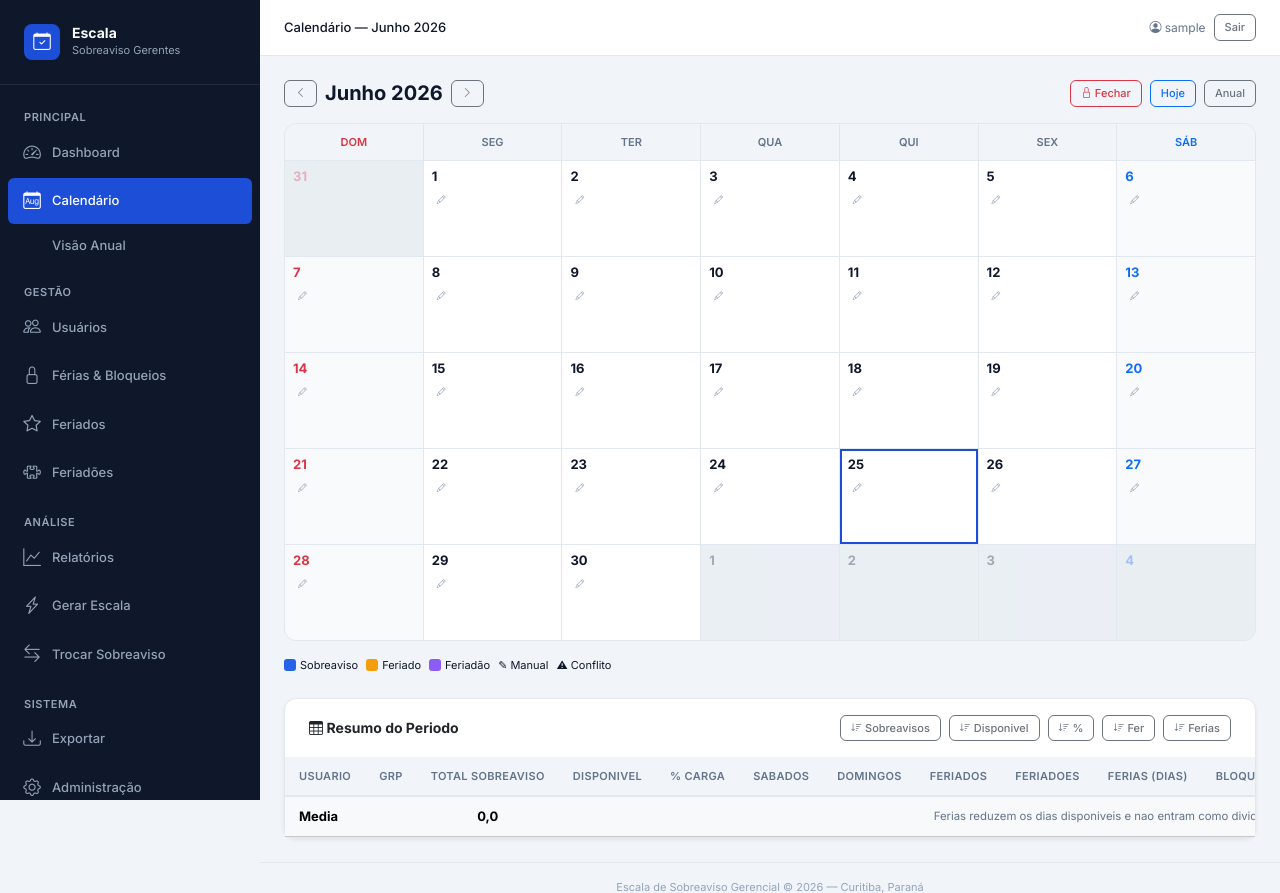
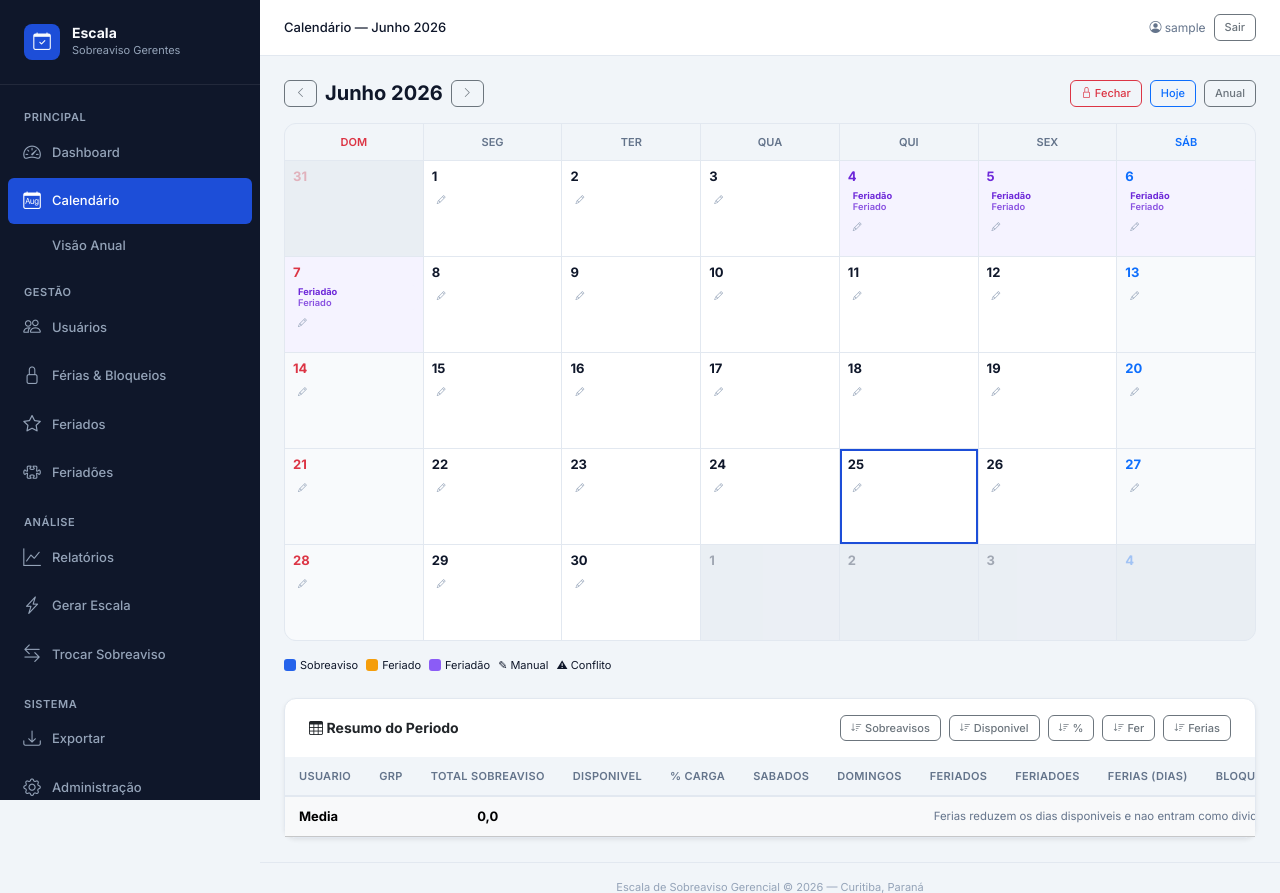
Before and after one commit to daesimioni/escala-gerencial, a Django app: page /calendario/ in a window 1280 px wide. Shown: the top 893 px of the page. Run offline with Django 5.2, Linux system fonts and the light colour scheme; the visitor is signed in with stand-in values (Sample User, id 1); data that the repository does not hold is empty.

Commit message:
Ajusta redistribuicao de ferias e feriadoes

```diff
--- a/escalas/services.py
+++ b/escalas/services.py
@@ -621,7 +621,10 @@ def encontrar_melhor_par(bloco, stats_cache):
 
 # ─── Scale Generation ────────────────────────────────────────────────────────
 
-def gerar_escala_mensal(ano, mes, preservar_manuais=True, usuario_log=None, forcar=False):
+def gerar_escala_mensal(
+    ano, mes, preservar_manuais=True, usuario_log=None, forcar=False,
+    data_minima=None,
+):
     """
     Generate/regenerate on-call schedule for a full month.
 
@@ -642,6 +645,12 @@ def gerar_escala_mensal(ano, mes, preservar_manuais=True, usuario_log=None, forc
         )
         return 0, [f'Mês {mes:02d}/{ano} está fechado e não pode ser alterado.']
 
+    primeiro_dia_mes = date(ano, mes, 1)
+    if data_minima and data_minima.year == ano and data_minima.month == mes:
+        inicio_regeneracao = data_minima
+    else:
+        inicio_regeneracao = primeiro_dia_mes
+
     blocos = get_blocos_cobertura(ano, mes)
 
     # Collect manual assignments to preserve
@@ -652,9 +661,11 @@ def gerar_escala_mensal(ano, mes, preservar_manuais=True, usuario_log=None, forc
         ):
             manuais[ed.data] = ed
 
-    # Remove existing automatic assignments for the month (preserve MANUAL, CONFIRMADA, FECHADA, BLOQUEADA)
+    # Remove only assignments inside the regeneration window.
+    # Earlier days in the same month are part of the already published rota.
     EscalaDia.objects.filter(
-        data__year=ano, data__month=mes, status='AUTOMATICA'
+        data__year=ano, data__month=mes, data__gte=inicio_regeneracao,
+        status='AUTOMATICA',
     ).delete()
 
     stats_cache = build_stats_cache()
@@ -663,8 +674,8 @@ def gerar_escala_mensal(ano, mes, preservar_manuais=True, usuario_log=None, forc
     erros = []
 
     for bloco in blocos:
-        # Skip days already covered by manual assignments
-        uncovered = [d for d in bloco['days'] if d not in manuais]
+        # Skip days before the requested regeneration window or already covered manually.
+        uncovered = [d for d in bloco['days'] if d >= inicio_regeneracao and d not in manuais]
         if not uncovered:
             continue
 
@@ -804,12 +815,15 @@ def regenerar_apos_data(data_inicio, usuario_log=None):
     erros = []
     meses_pulados = []
 
-    # Regenerate current month + next 5 months, skipping locked ones
-    for _ in range(6):
+    # Regenerate current month from data_inicio, then the next 5 full months.
+    for indice_mes in range(6):
         if is_mes_fechado(ano_atual, mes_atual):
             meses_pulados.append(f'{mes_atual:02d}/{ano_atual}')
         else:
-            c, e = gerar_escala_mensal(ano_atual, mes_atual, True, usuario_log)
+            data_minima = data_inicio if indice_mes == 0 else None
+            c, e = gerar_escala_mensal(
+                ano_atual, mes_atual, True, usuario_log, data_minima=data_minima
+            )
             criados += c
             if e:
                 erros.extend(e)
--- a/escalas/views.py
+++ b/escalas/views.py
@@ -71,6 +71,15 @@ def _get_calendar_context(ano, mes):
     for ed in EscalaDia.objects.filter(data__year=ano, data__month=mes).select_related('s1', 's2', 's1__grupo', 's2__grupo'):
         assignments[ed.data] = ed
 
+    # Load coverage metadata for holidays, long weekends and regular weekends.
+    cobertura_por_dia = {}
+    for bloco in get_blocos_cobertura(ano, mes):
+        for bloco_dia in bloco['days']:
+            cobertura_por_dia[bloco_dia] = {
+                'type': bloco['type'],
+                'nome': bloco['nome'],
+            }
+
     # Load blocks
     blocos_usuarios = {}
     for blk in BloqueioUsuario.objects.select_related('usuario'):
@@ -94,17 +103,19 @@ def _get_calendar_context(ano, mes):
         day_info['blocks'] = blocos_usuarios.get(d, [])
         day_info['has_conflict'] = day_info['assignment'].tem_conflito if day_info.get('assignment') else False
 
+        cobertura = cobertura_por_dia.get(d, {})
+        day_info['coverage_type'] = cobertura.get('type', '')
+        day_info['coverage_name'] = cobertura.get('nome', '')
+
         # Determine day type for visual
         ed = assignments.get(d)
-        if ed:
-            if ed.feriadao:
-                day_info['day_type'] = 'feriadao'
-            elif ed.feriado:
-                day_info['day_type'] = 'feriado'
-            elif ed.fim_de_semana:
-                day_info['day_type'] = 'fim_de_semana'
-            else:
-                day_info['day_type'] = 'comum'
+        coverage_type = day_info['coverage_type']
+        if (ed and ed.feriadao) or coverage_type == 'FERIADAO':
+            day_info['day_type'] = 'feriadao'
+        elif (ed and ed.feriado) or coverage_type == 'FERIADO':
+            day_info['day_type'] = 'feriado'
+        elif (ed and ed.fim_de_semana) or coverage_type == 'FIM_DE_SEMANA':
+            day_info['day_type'] = 'fim_de_semana'
         else:
             day_info['day_type'] = 'fim_de_semana' if day_info['is_weekend'] else 'comum'
 
--- a/static/css/estilo.css
+++ b/static/css/estilo.css
@@ -677,6 +677,38 @@ h3 { font-size: var(--font-size-2xl); }
   margin-bottom: 2px;
 }
 
+.calendar-type-badge {
+  display: block;
+  width: 100%;
+  margin-bottom: 2px;
+  padding: 1px 5px;
+  border-radius: 3px;
+  font-size: .58rem;
+  font-weight: 700;
+  line-height: 1.25;
+  white-space: nowrap;
+  overflow: hidden;
+  text-overflow: ellipsis;
+}
+
+.calendar-type-badge span {
+  display: block;
+  font-weight: 600;
+  opacity: .8;
+  overflow: hidden;
+  text-overflow: ellipsis;
+}
+
+.calendar-type-badge.feriado {
+  background: var(--color-feriado-light);
+  color: var(--color-feriado-text);
+}
+
+.calendar-type-badge.feriadao {
+  background: var(--color-feriadao-light);
+  color: var(--color-feriadao-text);
+}
+
 .feriado-cell .calendar-day-num { color: var(--color-feriado-text); }
 .feriadao-cell .calendar-day-num { color: var(--color-feriadao-text); }
 
--- a/templates/escalas/calendario.html
+++ b/templates/escalas/calendario.html
@@ -52,6 +52,11 @@
         <div class="calendar-day-num {% if day.dow == 6 %}text-danger{% elif day.dow == 5 %}text-primary{% endif %}">
           {{ day.date.day }}
         </div>
+        {% if day.day_type == 'feriadao' %}
+          <div class="calendar-type-badge feriadao" title="{{ day.coverage_name|default:'Feriadao' }}">Feriad&atilde;o{% if day.coverage_name %}<span>{{ day.coverage_name }}</span>{% endif %}</div>
+        {% elif day.day_type == 'feriado' %}
+          <div class="calendar-type-badge feriado" title="{{ day.coverage_name|default:'Feriado' }}">Feriado{% if day.coverage_name %}<span>{{ day.coverage_name }}</span>{% endif %}</div>
+        {% endif %}
 
         <!-- Indicators -->
         {% if day.assignment and day.assignment.manual or day.has_conflict %}
@@ -116,6 +121,11 @@
           <!-- Day info -->
           <div class="day-info">
             <div style="font-weight:600;font-size:.8rem">{{ day.date|date:"d/m/Y" }}</div>
+            {% if day.day_type == 'feriadao' %}
+              <span class="badge badge-feriadao" title="{{ day.coverage_name|default:'Feriadao' }}">Feriad&atilde;o{% if day.coverage_name %} - {{ day.coverage_name }}{% endif %}</span>
+            {% elif day.day_type == 'feriado' %}
+              <span class="badge badge-feriado" title="{{ day.coverage_name|default:'Feriado' }}">Feriado{% if day.coverage_name %} - {{ day.coverage_name }}{% endif %}</span>
+            {% endif %}
             {% if day.assignment %}
               {% if day.assignment.s1 %}
                 <span class="badge badge-s1" style="font-size:.6rem">Sobreaviso {{ day.assignment.s1.nome }}</span>
```
Also changed, not shown: escalas/tests.py (+62 -2 lines), CHANGELOG.md, README.md.
